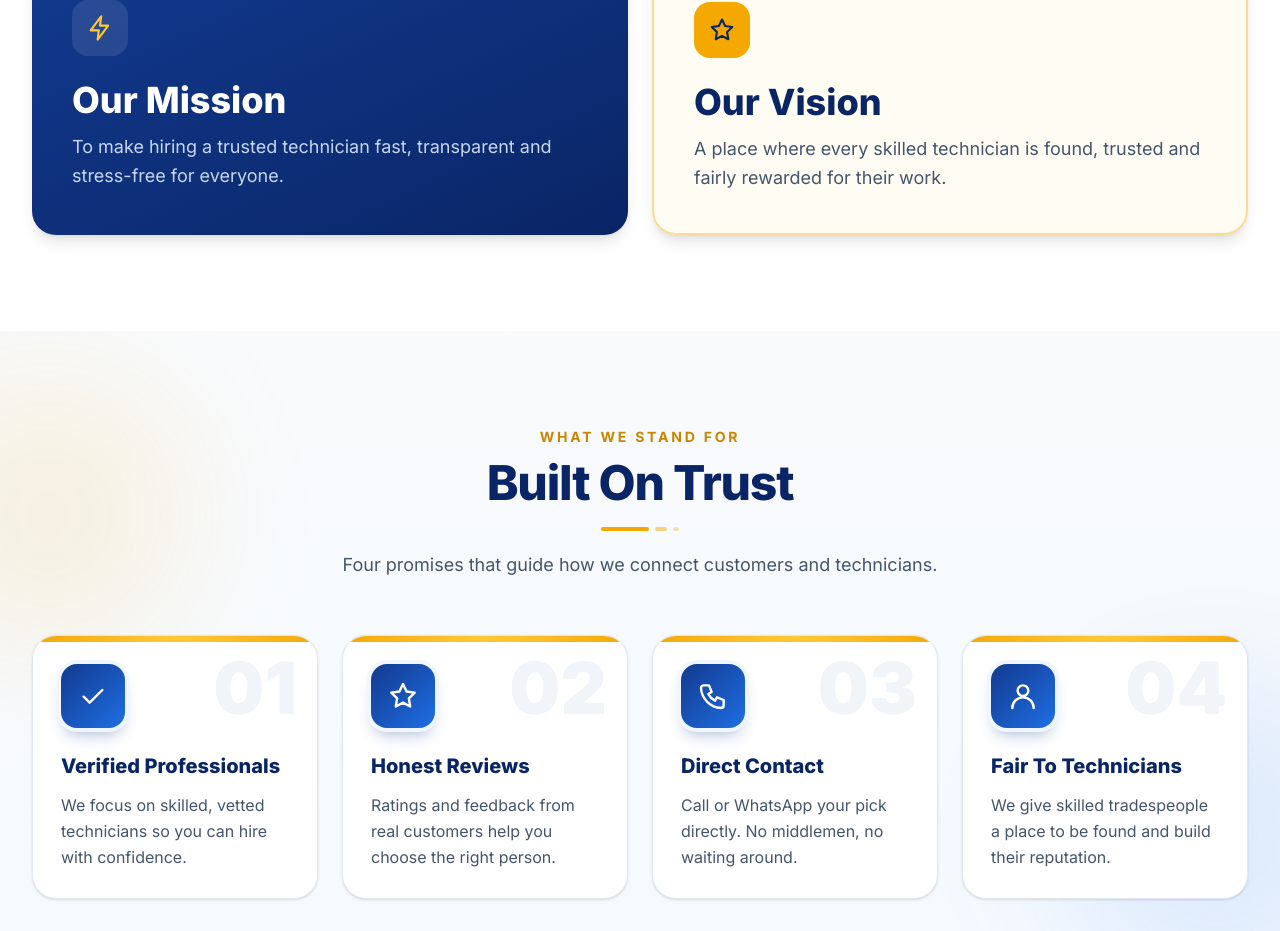
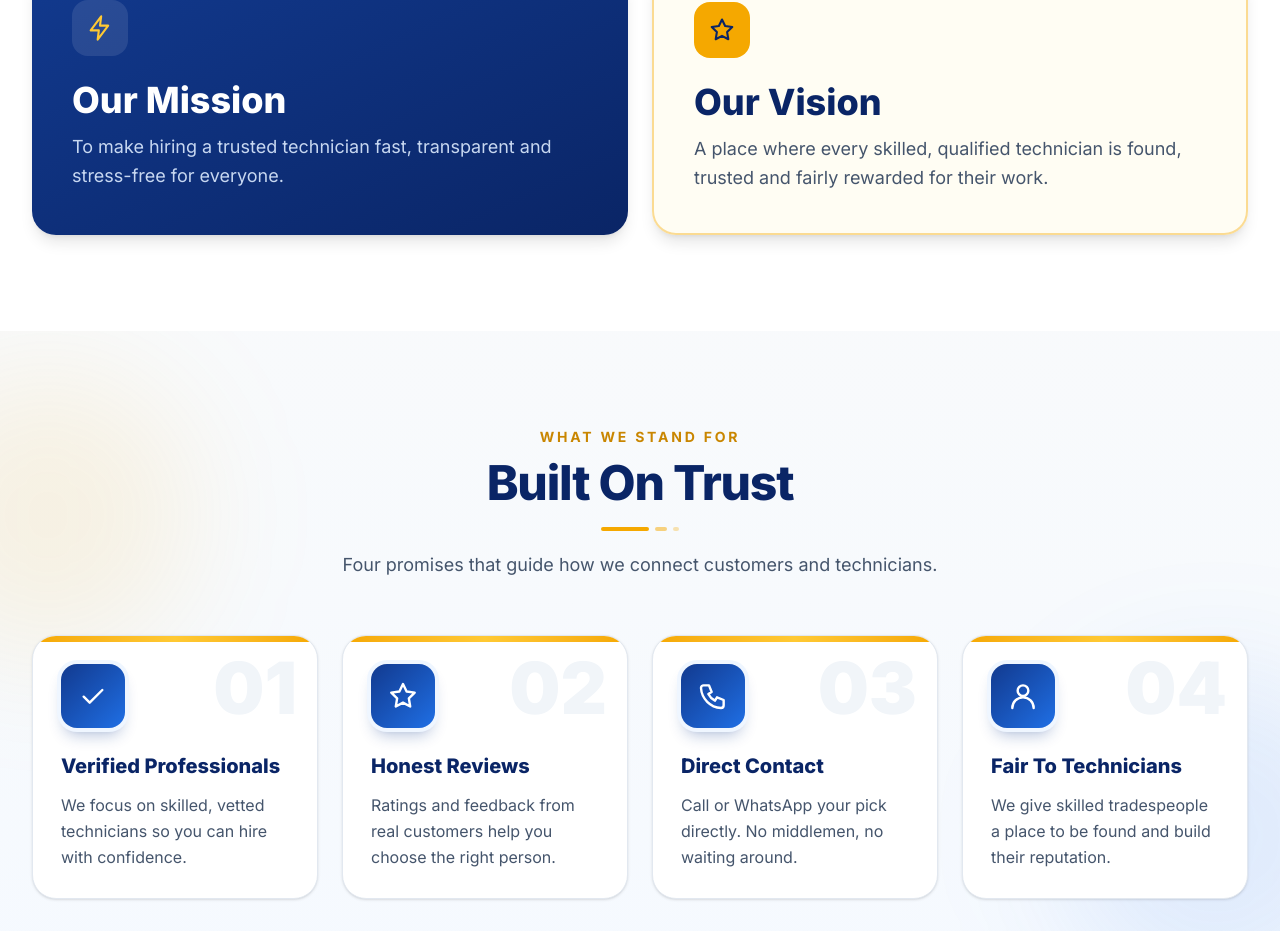
Before and after one commit to sithuru-kawinda/techlinks, a Next.js app: page /about in a window 1280 px wide. Shown: the part 1049-1980 px from the top of the page. Built offline with nearby package versions, Linux system fonts and the light colour scheme.

Commit message:
chnage vision

```diff
--- a/app/about/page.tsx
+++ b/app/about/page.tsx
@@ -92,7 +92,7 @@ export default function AboutPage() {
                 <Icon name="star" className="h-7 w-7" />
               </span>
               <h3 className="mt-6 text-3xl font-extrabold text-brand-dark sm:text-4xl"><Tr en="Our Vision" si="අපේ දැක්ම" /></h3>
-              <p className="mt-3 text-base leading-relaxed text-slate-600 sm:text-lg"><Tr en="A place where every skilled technician is found, trusted and fairly rewarded for their work." si="සෑම දක්ෂ ශිල්පියෙකුම සොයාගන්නා, විශ්වාස කරන සහ ඔවුන්ගේ වැඩට සාධාරණ ප්‍රතිලාභ ලබන ස්ථානයක්." /></p>
+              <p className="mt-3 text-base leading-relaxed text-slate-600 sm:text-lg"><Tr en="A place where every skilled, qualified technician is found, trusted and fairly rewarded for their work." si="සෑම දක්ෂ, සුදුසුකම් ලත් ශිල්පියෙකුම සොයාගන්නා, විශ්වාස කරන සහ ඔවුන්ගේ වැඩට සාධාරණ ප්‍රතිලාභ ලබන ස්ථානයක්." /></p>
             </div>
           </div>
         </div>
```
